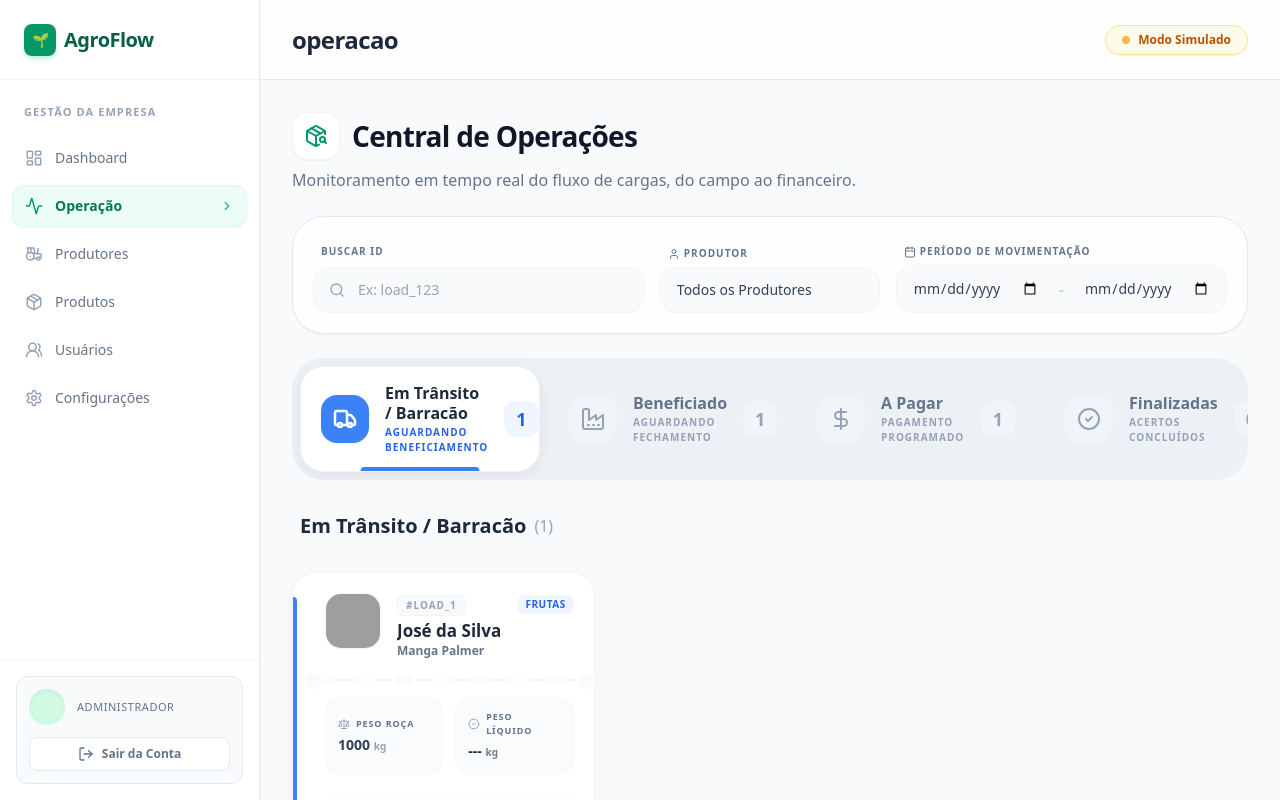
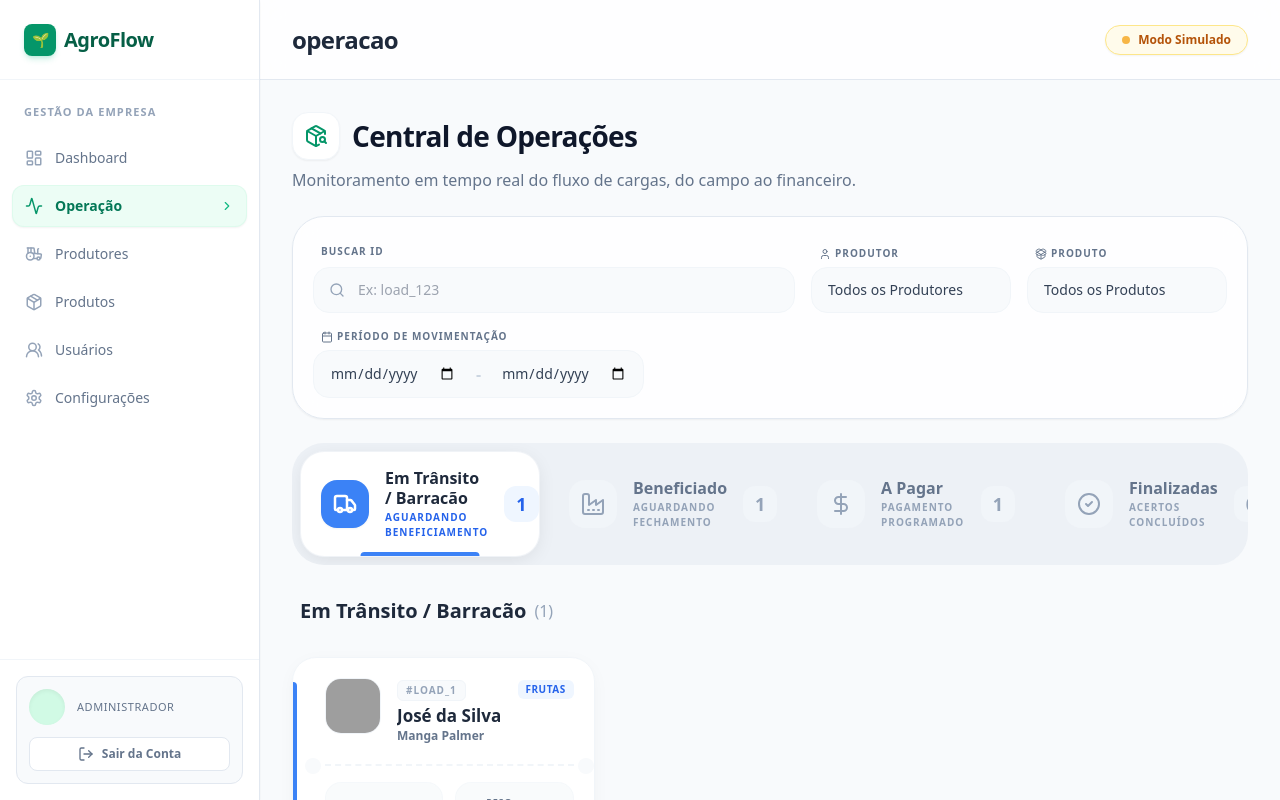
Before and after one commit to eleventeckx-dev/eleventech, a React (Vite) app: page /app/operacao in a window 1280 px wide. Built offline with nearby package versions, Linux system fonts and the light colour scheme; grey boxes are pictures that could not be loaded.

Commit message:
[dyad] Adicionado filtro de produtos na Central de Operações. - wrote 1 file(s)

```diff
--- a/src/pages/admin/AdminOperacao.tsx
+++ b/src/pages/admin/AdminOperacao.tsx
@@ -13,6 +13,7 @@ const AdminOperacao = () => {
   // Estados dos Filtros
   const [searchId, setSearchId] = useState('');
   const [producerFilter, setProducerFilter] = useState('all');
+  const [productFilter, setProductFilter] = useState('all'); // Novo estado do filtro de produtos
   const [dateStart, setDateStart] = useState('');
   const [dateEnd, setDateEnd] = useState('');
 
@@ -23,6 +24,9 @@ const AdminOperacao = () => {
   const baseFilteredLoads = loads.filter(load => {
     if (searchId && !load.id.toLowerCase().includes(searchId.toLowerCase())) return false;
     if (producerFilter !== 'all' && load.producerId !== producerFilter) return false;
+
+    // Novo Filtro de Produto
+    if (productFilter !== 'all' && load.collection.type.toLowerCase() !== productFilter.toLowerCase()) return false;
 
     if (dateStart) {
       const start = new Date(dateStart);
@@ -113,9 +117,9 @@ const AdminOperacao = () => {
         </p>
       </div>
 
-      {/* Barra de Filtros Premium (Removido filtro de status pois as abas já fazem isso) */}
+      {/* Barra de Filtros Premium */}
       <div className="bg-white/80 backdrop-blur-md p-5 rounded-[2rem] shadow-sm border border-slate-200 flex flex-wrap gap-4 items-end">
-        <div className="flex-1 min-w-[200px] space-y-1.5">
+        <div className="flex-1 min-w-[180px] space-y-1.5">
           <label className="text-[10px] font-bold text-slate-500 uppercase tracking-widest ml-2">Buscar ID</label>
           <div className="relative">
             <Search size={16} className="absolute left-4 top-1/2 -translate-y-1/2 text-slate-400" />
@@ -129,7 +133,7 @@ const AdminOperacao = () => {
           </div>
         </div>
 
-        <div className="w-full md:w-auto min-w-[220px] space-y-1.5">
+        <div className="w-full md:w-auto min-w-[200px] space-y-1.5">
           <label className="text-[10px] font-bold text-slate-500 uppercase tracking-widest ml-2 flex items-center gap-1"><User size={12}/> Produtor</label>
           <select
             className="w-full px-4 py-3 bg-slate-50 border border-slate-100 rounded-2xl text-sm font-medium text-slate-700 focus:bg-white focus:border-emerald-500 focus:ring-4 focus:ring-emerald-500/10 outline-none transition-all appearance-none"
@@ -138,6 +142,19 @@ const AdminOperacao = () => {
           >
             <option value="all">Todos os Produtores</option>
             {producers.map(p => <option key={p.id} value={p.id}>{p.name}</option>)}
+          </select>
+        </div>
+
+        {/* Novo Filtro de Produto */}
+        <div className="w-full md:w-auto min-w-[200px] space-y-1.5">
+          <label className="text-[10px] font-bold text-slate-500 uppercase tracking-widest ml-2 flex items-center gap-1"><PackageOpen size={12}/> Produto</label>
+          <select
+            className="w-full px-4 py-3 bg-slate-50 border border-slate-100 rounded-2xl text-sm font-medium text-slate-700 focus:bg-white focus:border-emerald-500 focus:ring-4 focus:ring-emerald-500/10 outline-none transition-all appearance-none"
+            value={productFilter}
+            onChange={(e) => setProductFilter(e.target.value)}
+          >
+            <option value="all">Todos os Produtos</option>
+            {products.map(p => <option key={p.id} value={p.name}>{p.name}</option>)}
           </select>
         </div>
 
```
